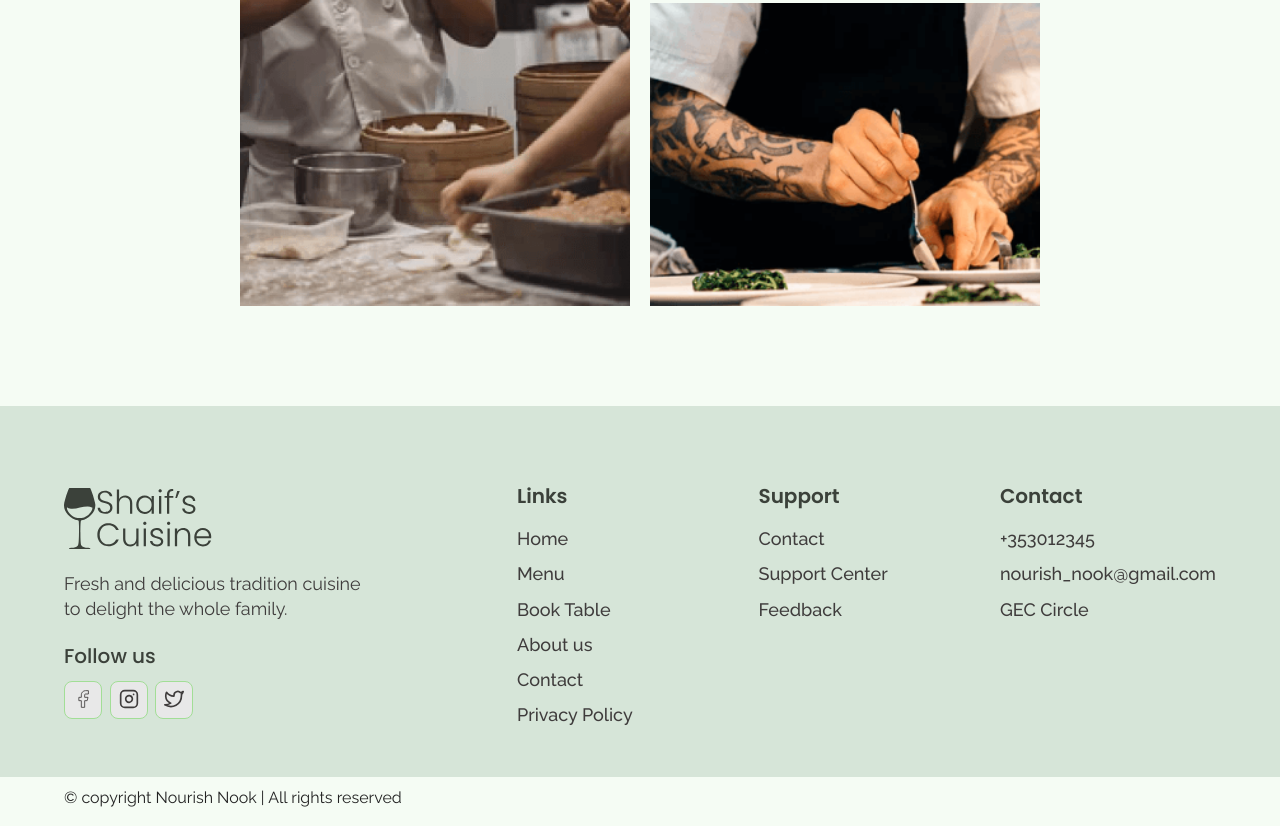
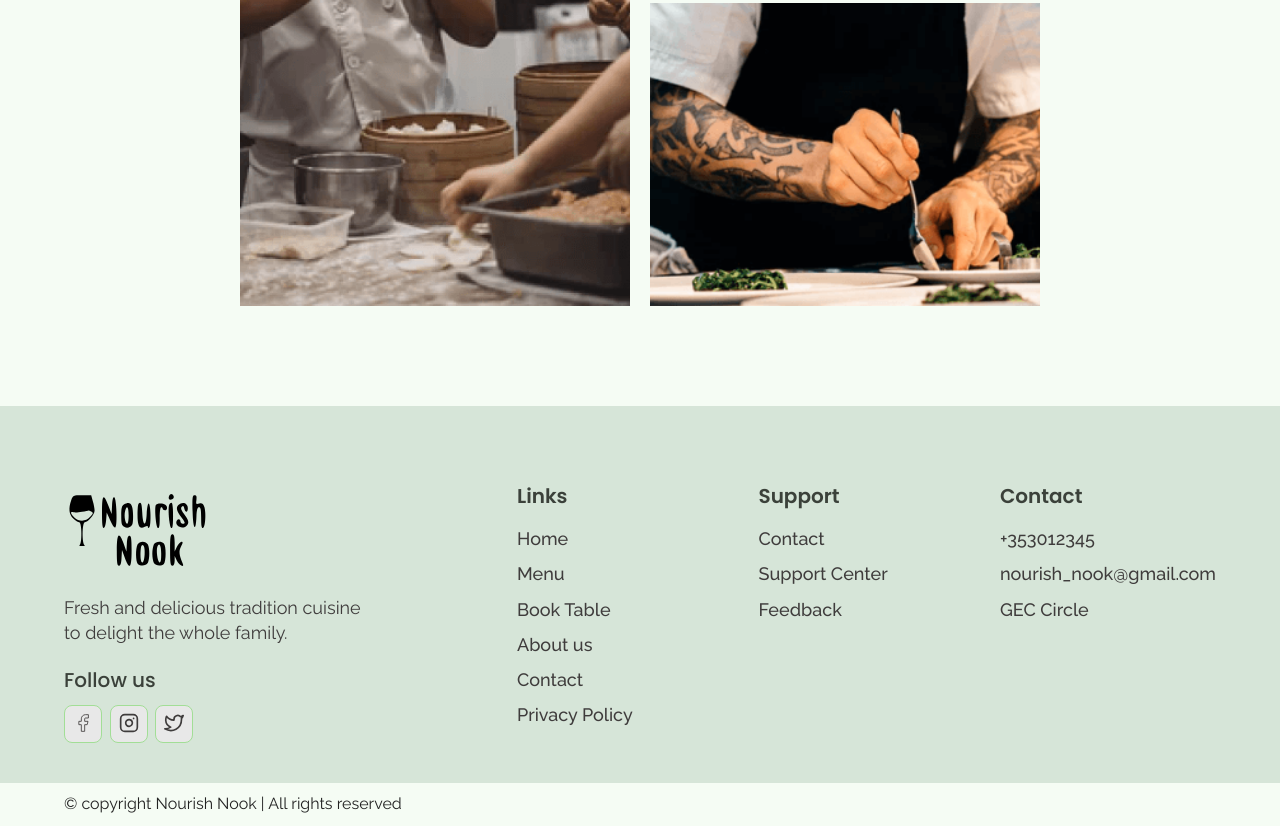
Before and after one commit to Francisca-Heii/nourish-nook, a plain HTML site: page about.html in a window 1280 px wide. Shown: the part 1358-2184 px from the top of the page. Drawn offline with nearby package versions, Linux system fonts and the light colour scheme.

Commit message:
updated logo

```diff
--- a/about.html
+++ b/about.html
@@ -104,7 +104,7 @@
             <div class="footer--wrapper">
                 <div class="footer--col1">
                     <div class="footer--logo">
-                        <img src="./images/logo.svg" alt="Nicole's cuisin">
+                        <img src="./images/logo2.svg" alt="Nicole's cuisin">
                     </div>
                     <p class="footer--desc">
                         Fresh and delicious tradition cuisine to delight the whole family.
```
Also changed, not shown: contact.html (+1 -1 lines), index.html (+1 -1 lines), menu.html (+1 -1 lines).
